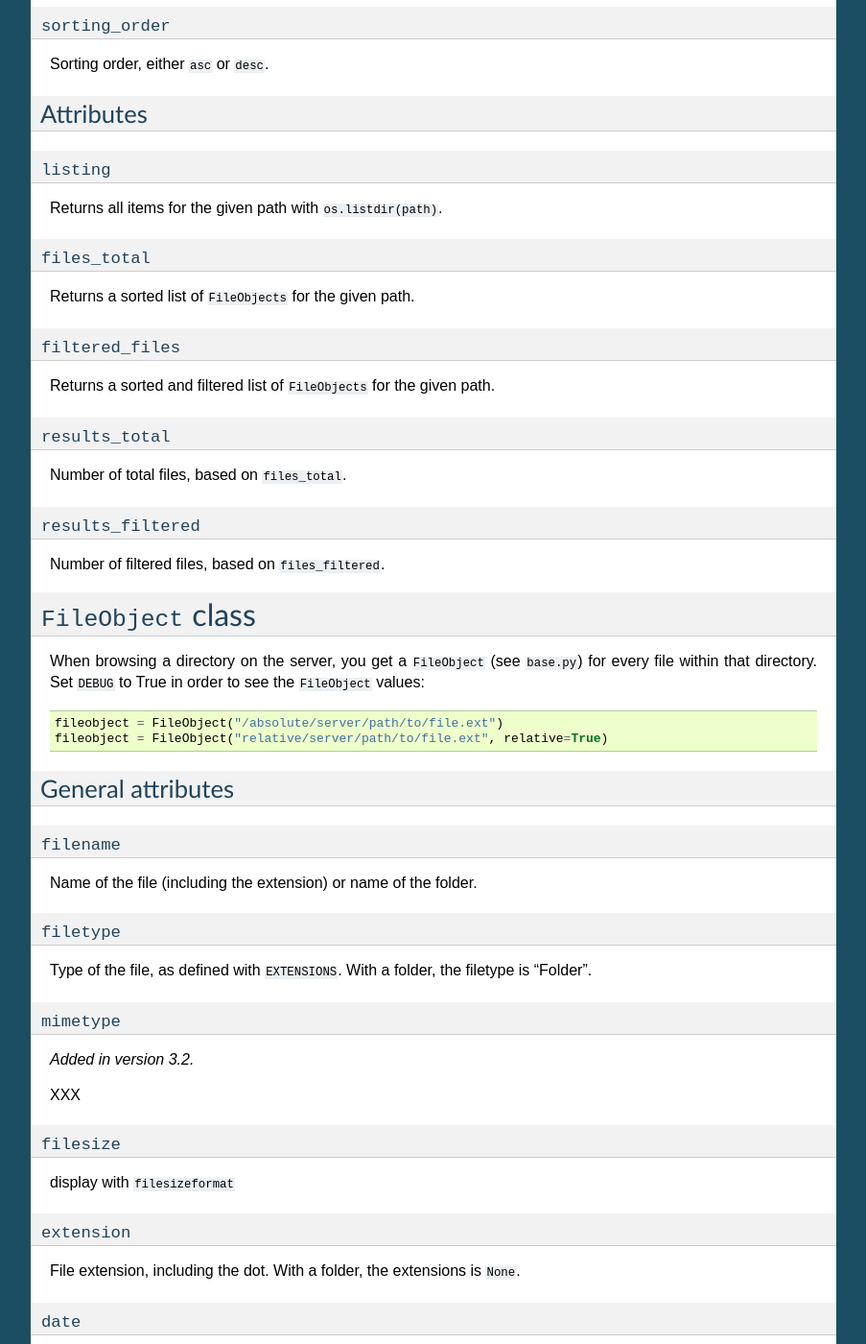
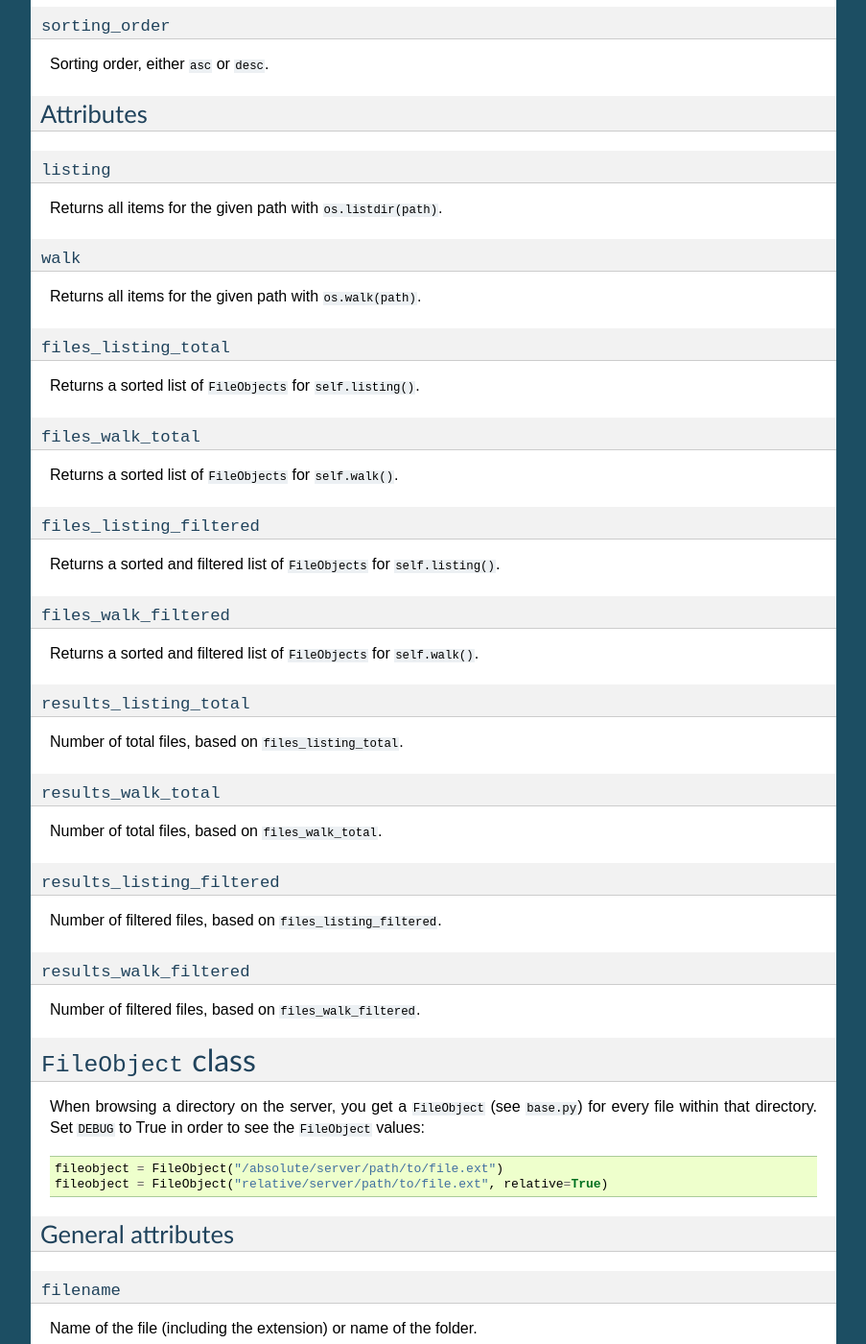
Before and after one commit to sehmaschine/django-filebrowser, a Sphinx documentation site: the page built from docs/api.rst, in a window 1280 px wide and 1400 px high, scrolled down 589 px. Shown: the whole window at 96% size, without its empty margins (198-1101 px from the left). Built offline with Sphinx 7.4.7, drawn with Linux system fonts in a browser that asks for light colours.

Commit message:
docs update (added new filelisting-attributes)

```diff
--- a/docs/api.rst
+++ b/docs/api.rst
@@ -47,25 +47,50 @@ Attributes
 
 Returns all items for the given path with ``os.listdir(path)``.
 
-``files_total``
-^^^^^^^^^^^^^^^
+``walk``
+^^^^^^^^
 
-Returns a sorted list of ``FileObjects`` for the given path.
+Returns all items for the given path with ``os.walk(path)``.
 
-``filtered_files``
-^^^^^^^^^^^^^^^^^^
+``files_listing_total``
+^^^^^^^^^^^^^^^^^^^^^^^
 
-Returns a sorted and filtered list of ``FileObjects`` for the given path.
+Returns a sorted list of ``FileObjects`` for ``self.listing()``.
 
-``results_total``
-^^^^^^^^^^^^^^^^^
-
-Number of total files, based on ``files_total``.
-
-``results_filtered``
+``files_walk_total``
 ^^^^^^^^^^^^^^^^^^^^
 
-Number of filtered files, based on ``files_filtered``.
+Returns a sorted list of ``FileObjects`` for ``self.walk()``.
+
+``files_listing_filtered``
+^^^^^^^^^^^^^^^^^^^^^^^^^^
+
+Returns a sorted and filtered list of ``FileObjects`` for ``self.listing()``.
+
+``files_walk_filtered``
+^^^^^^^^^^^^^^^^^^^^^^^
+
+Returns a sorted and filtered list of ``FileObjects`` for ``self.walk()``.
+
+``results_listing_total``
+^^^^^^^^^^^^^^^^^^^^^^^^^
+
+Number of total files, based on ``files_listing_total``.
+
+``results_walk_total``
+^^^^^^^^^^^^^^^^^^^^^^
+
+Number of total files, based on ``files_walk_total``.
+
+``results_listing_filtered``
+^^^^^^^^^^^^^^^^^^^^^^^^^^^^
+
+Number of filtered files, based on ``files_listing_filtered``.
+
+``results_walk_filtered``
+^^^^^^^^^^^^^^^^^^^^^^^^^
+
+Number of filtered files, based on ``files_walk_filtered``.
 
 .. _fileobject:
 
--- a/docs/index.rst
+++ b/docs/index.rst
@@ -80,4 +80,4 @@ http://code.google.com/p/django-filebrowser/
 Discussion
 ----------
 
-Use the `FileBrowser Google Group <http://groups.google.com/group/djangofilebrowser>`_ to ask questions or discuss features.
+Use the `FileBrowser Google Group <http://groups.google.com/group/django-filebrowser>`_ to ask questions or discuss features.
--- a/docs/releasenotes.rst
+++ b/docs/releasenotes.rst
@@ -16,7 +16,7 @@ Overview
 * Compatibility with Staticfiles.
 * Compatibility with the new messages framework.
 * Consistent use of absolute paths (including ``MEDIA_ROOT`` and ``DIRECTORY`` settings).
-* Reworked and simplified ``base.py``, ``views.py`` and ``utils.py`` (formerly ``functions.py``).
+* Reworked and simplified ``base.py``, ``views.py`` and ``functions.py``.
 * Updated to Uploadify 2.1.4.
 * Translation is done with Transifex.
 * Added Tests.
```
Also changed, not shown: 11 other files.
